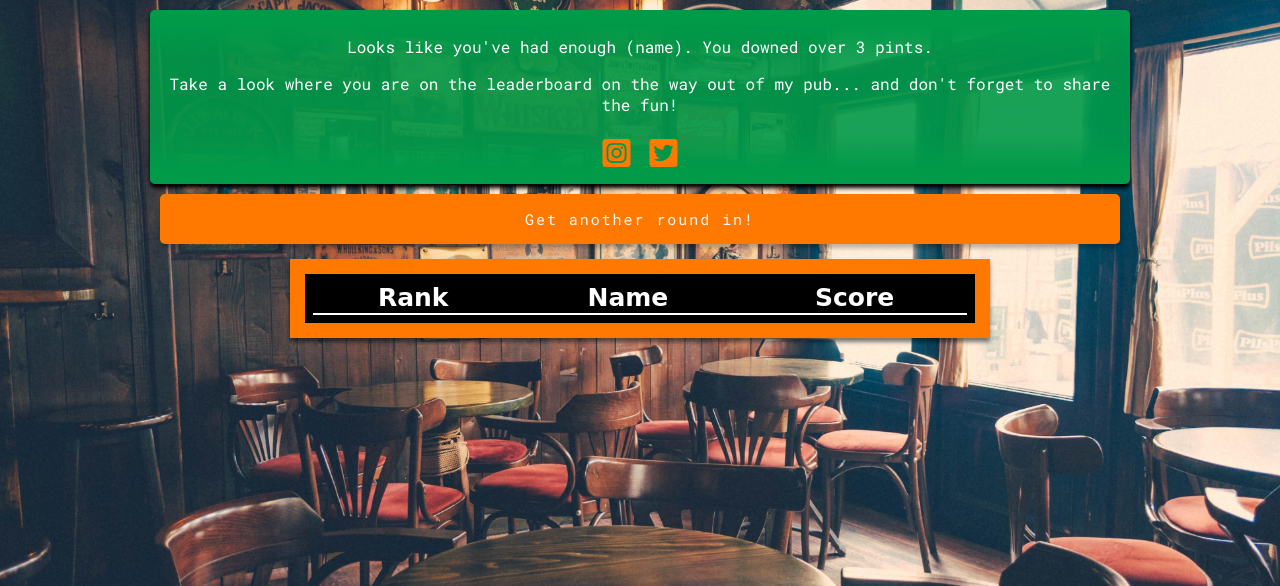
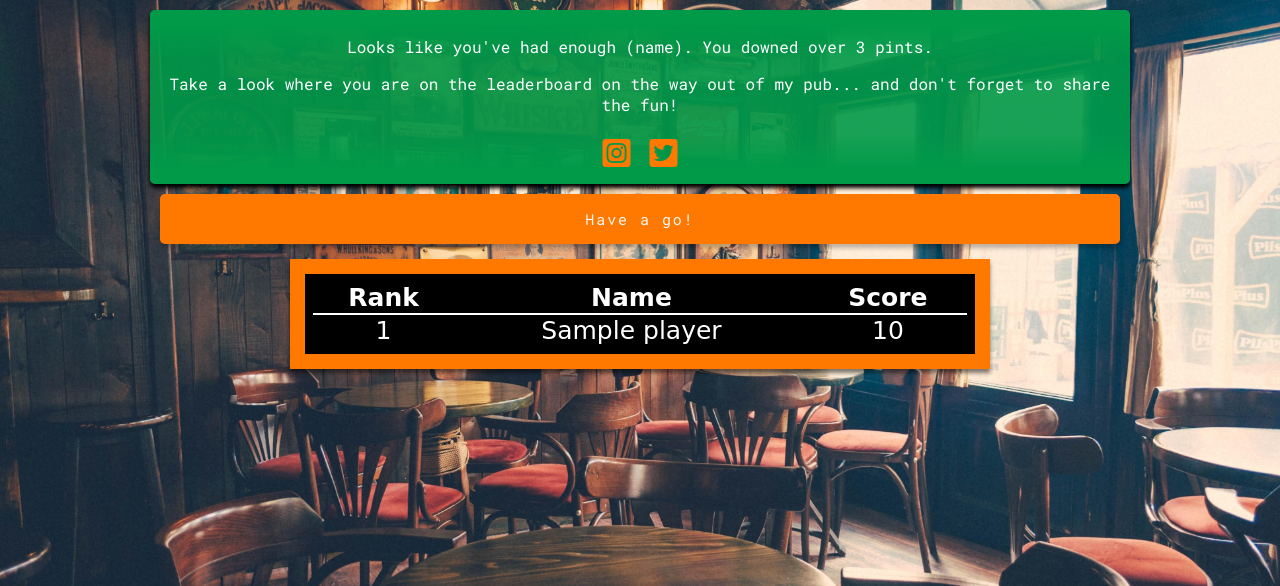
Before and after one commit to GJSayers/downit, a Flask app: page /gameover in a window 1280 px wide. Shown: the part 76-662 px from the top of the page. Run offline with Flask 2, Linux system fonts and the light colour scheme; a database or web service that is not in the repository returns one stand-in record (values such as "Sample title"); lists and menus that the app fills with data are empty; parts of the project's set-up code (start-up, migrations or seed data) failed here and were passed over; some libraries are stand-ins or nearby versions; some web fonts are replaced.

Commit message:
Feat: Adds player leaderboard position

```diff
--- a/templates/leaderboard.html
+++ b/templates/leaderboard.html
@@ -28,9 +28,17 @@
       </a>
     </div>
   </div>
-  <div>
-    <a class="restart-button btn" href="{{ url_for('home') }}">Get another round in!</a>
-  </div>
+  {% if player %}
+    {{ player }}
+    <form id="quiz-player-form" action="{{ url_for('quiz') }}" method="POST">
+      <input type="hidden" name="player_name" value="{{ player.name }}">
+      <input class="restart-button btn" type="submit" value="Get another round in!">
+    </form>
+  {% else %}
+    <div>
+      <a class="restart-button btn" href="{{ url_for('home') }}">Have a go!</a>
+    </div>
+  {% endif %}
   <div class="leaderboard">
     <table class="leaderboard-table">
       <thead>
@@ -41,7 +49,7 @@
         </tr>
       </thead>
       <tbody>
-      {% for entry in leaderboard %}
+      {% for entry in scores %}
         <tr>
           <td>{{ loop.index }}</td>
           <td>{{ entry.player }}</td>
```
